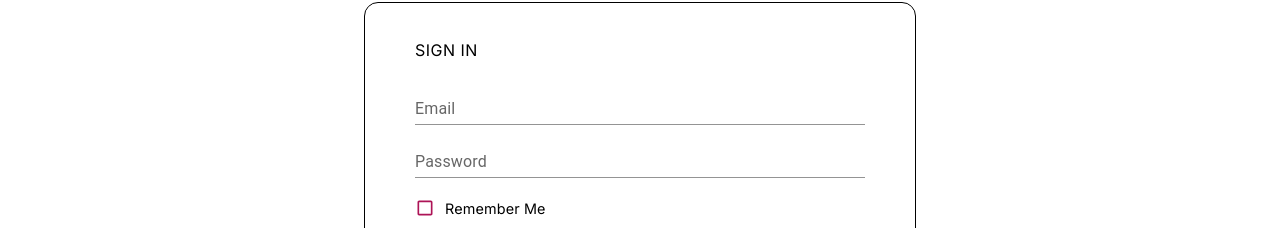
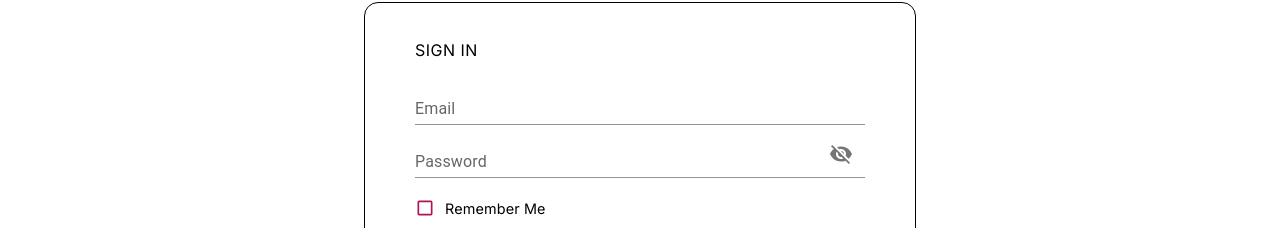
Before and after one commit to G-Gateway-React/Test-E-commerce-team1, a React (Create React App) app: page /Login in a window 1280 px wide. Shown: the part 117-345 px from the top of the page. Built offline with nearby package versions, Linux system fonts and the light colour scheme.

Commit message:
Mask functionality Done

```diff
--- a/src/screens/Login.tsx
+++ b/src/screens/Login.tsx
@@ -3,7 +3,10 @@ import { Typography, CircularProgress } from "@mui/material";
 import TextField from "@mui/material/TextField";
 import { pink } from "@mui/material/colors";
 import Checkbox from "@mui/material/Checkbox";
-
+import VisibilityIcon from "@mui/icons-material/Visibility";
+import VisibilityOffIcon from "@mui/icons-material/VisibilityOff";
+import IconButton from "@material-ui/core/IconButton";
+import { useState } from "react";
 import styled from "@emotion/styled";
 import { Box, Button } from "@mui/material";
 import { useNavigate } from "react-router-dom";
@@ -57,7 +60,10 @@ const ButtonSignup = styled(Button)`
 export const Login = () => {
   const label = { inputProps: { "aria-label": "Checkbox demo" } };
   const navigate = useNavigate();
-
+  const [maskPassword, SetMaskPassword] = useState(false);
+  const handleClickMaskPassword = () => {
+    SetMaskPassword(!maskPassword);
+  };
   const {
     register,
     handleSubmit,
@@ -116,14 +122,33 @@ export const Login = () => {
             helperText={errors?.email?.message}
             variant="standard"
           />
+          <Box
+            sx={{
+              position: "relative",
+            }}
+          >
             <TextField
               id="standard-basic"
+              type={maskPassword ? "text" : "password"}
+              error={errors.password?.message ? true : false}
+              helperText={errors?.password?.message}
               label="Password"
               {...register("password")}
-            error={errors?.password?.message ? true : false}
-            helperText={errors?.password?.message}
               variant="standard"
+              sx={{
+                width: "100%",
+              }}
             />
+            <IconButton
+              onClick={handleClickMaskPassword}
+              style={{
+                position: "absolute",
+                right: "0",
+              }}
+            >
+              {maskPassword ? <VisibilityIcon /> : <VisibilityOffIcon />}
+            </IconButton>
+          </Box>
           <Box sx={{ display: "flex", margin: "15px 0" }}>
             <Checkbox
               size="small"
--- a/src/screens/SignUp.tsx
+++ b/src/screens/SignUp.tsx
@@ -13,12 +13,17 @@ import { useAppDispatch } from "../store";
 import { signupThunk } from "../store/auth";
 import { passwordValidation } from "../Utils/validation";
 import toast from "react-hot-toast";
+import VisibilityIcon from "@mui/icons-material/Visibility";
+import VisibilityOffIcon from "@mui/icons-material/VisibilityOff";
+import IconButton from "@material-ui/core/IconButton";
+import { useState } from "react";
 
 interface FormValues {
   FirstName: string;
   LastName: string;
   email: string;
   password: string;
+  check: boolean;
   // confirmPassword: string;
 }
 
@@ -34,6 +39,7 @@ const validationSchema = Yup.object().shape({
     [Yup.ref("password"), null],
     "Passwords must match"
   ),
+  check: Yup.bool().oneOf([true], "Checkbox selection is required"),
 });
 
 const Form = styled.form`
@@ -69,6 +75,10 @@ export const ButtonSignup = styled(Button)`
 `;
 
 export const SignUp = () => {
+  const [maskPassword, SetMaskPassword] = useState(false);
+  const handleClickMaskPassword = () => {
+    SetMaskPassword(!maskPassword);
+  };
   const label = { inputProps: { "aria-label": "Checkbox demo" } };
   const navigate = useNavigate();
 
@@ -149,17 +159,38 @@ export const SignUp = () => {
             {...register("email")}
             variant="standard"
           />
+          <Box
+            sx={{
+              position: "relative",
+            }}
+          >
             <TextField
               id="standard-basic"
+              type={maskPassword ? "text" : "password"}
               error={errors.password?.message ? true : false}
               helperText={errors?.password?.message}
               label="Password"
               {...register("password")}
               variant="standard"
+              sx={{
+                width: "100%",
+              }}
             />
+            <IconButton
+              onClick={handleClickMaskPassword}
+              style={{
+                position: "absolute",
+                right: "0",
+              }}
+            >
+              {maskPassword ? <VisibilityIcon /> : <VisibilityOffIcon />}
+            </IconButton>
+          </Box>
+
           <Box sx={{ display: "flex", margin: "15px 0" }}>
             <Checkbox
               size="small"
+              {...register("check")}
               {...label}
               // defaultChecked
               sx={{
@@ -172,7 +203,6 @@ export const SignUp = () => {
                 display: "inline",
               }}
             />
-
             <Typography
               sx={{
                 // marginBottom: "20px",
@@ -183,7 +213,9 @@ export const SignUp = () => {
             >
               Let's get personal! We'll send you only the good stuff: Exclusive
               early access to Sale, new arrivals and promotions. No nasties.
+              <span style={{color:'red',fontSize:'0.9rem'}}><br></br>{errors.check?.message}</span>
             </Typography>
+            {/* <div className="invalid-feedback">{errors.check?.message}</div> */}
           </Box>
 
           <Typography
```
Lines whose indentation alone changed are shown as unchanged.
